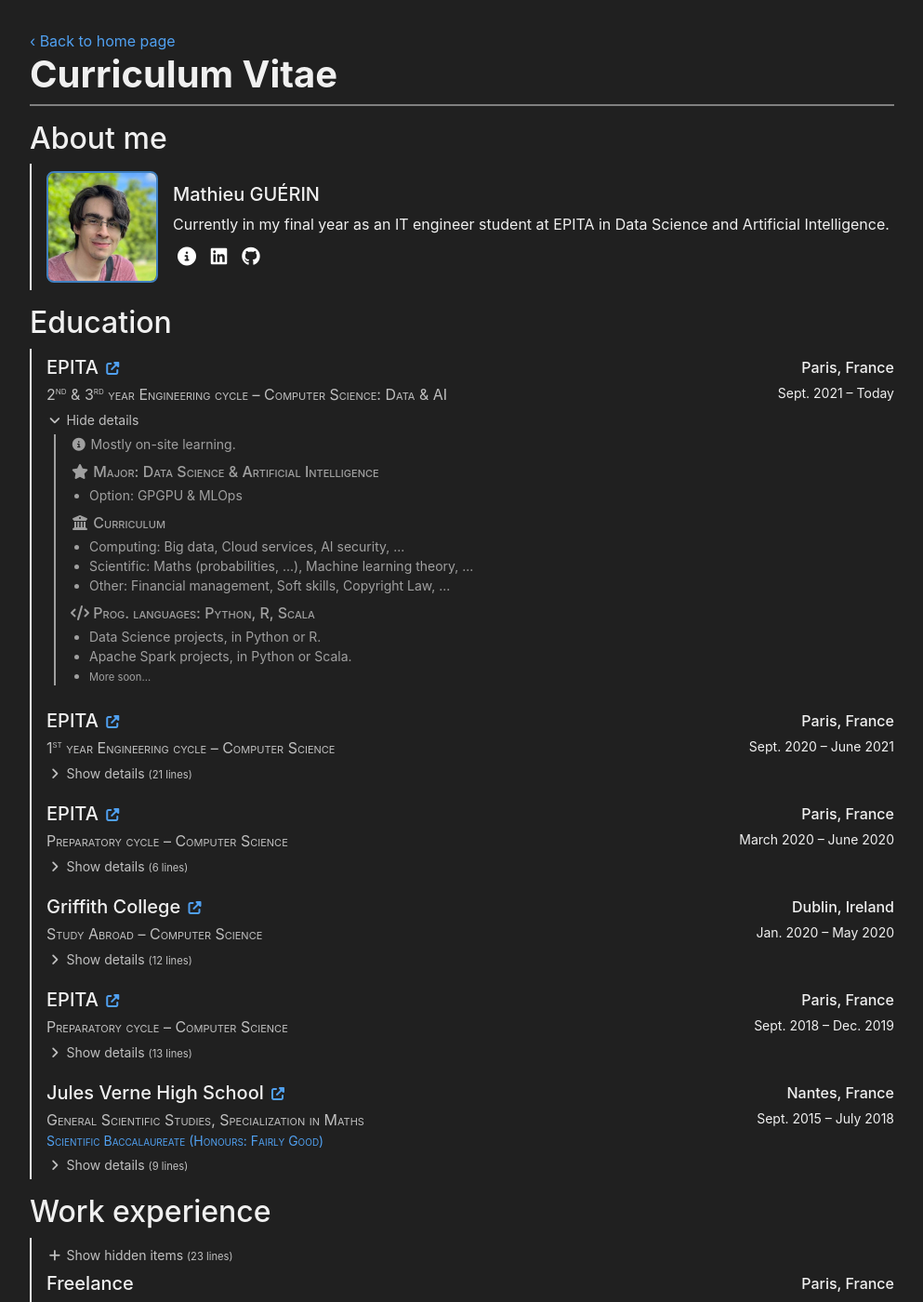
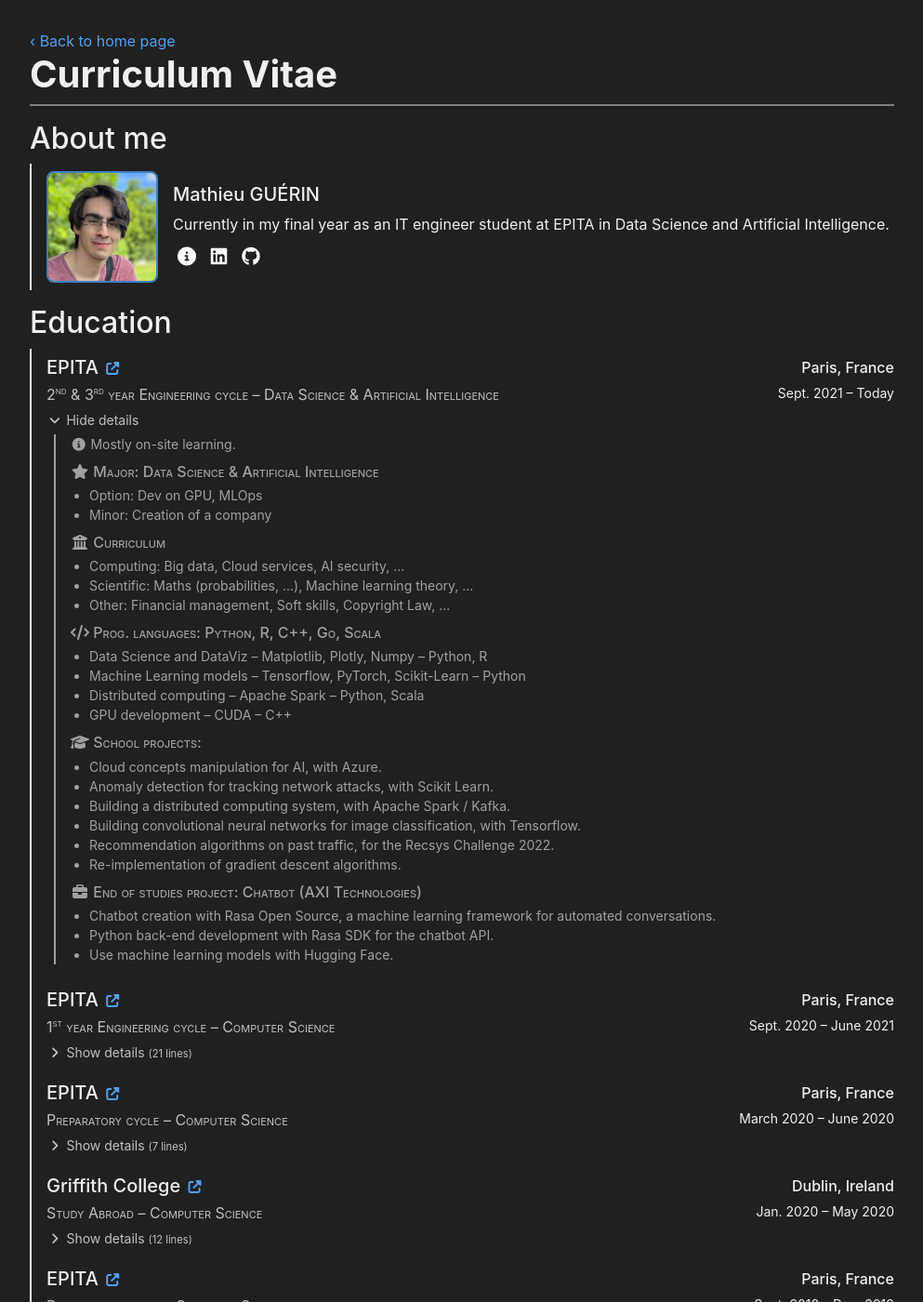
Before and after one commit to matiboux/matiboux.me, a Jekyll site: the page built from cv.html, in a window 1280 px wide and 1400 px high. Shown: the whole window at 93% size, without its empty margins (143-1136 px from the left). Built offline with Jekyll 4.4.1, drawn with Linux system fonts in a browser that asks for light colours; nearby versions of some CDN libraries; some of the changed text lies outside the part shown.

Commit message:
Update info in cv.yml

```diff
--- a/_data/cv.yml
+++ b/_data/cv.yml
@@ -6,7 +6,7 @@ education:
   items:
   - title: EPITA
     link: https://www.epita.fr/
-    position: "2<sup>nd</sup> & 3<sup>rd</sup> year Engineering cycle – Computer Science: Data & AI"
+    position: "2<sup>nd</sup> & 3<sup>rd</sup> year Engineering cycle – Data Science & Artificial Intelligence"
     location: Paris, France
     date: Sept. 2021 – Today
     info: Mostly on-site learning.
@@ -16,8 +16,8 @@ education:
     - icon: fas fa-star
       title: "Major: Data Science & Artificial Intelligence"
       items:
-      - "Option: GPGPU & MLOps"
-      # - "Minor: Finance / Tech For Good"
+      - "Option: Dev on GPU, MLOps"
+      - "Minor: Creation of a company"
     - icon: fas fa-university
       title: "Curriculum"
       items:
@@ -27,15 +27,27 @@ education:
       # - "Management: Financial management, ..."
       # - "Humanities: Soft skills, Copyright Law, ..."
     - icon: fas fa-code fa-fw
-      title: "Prog. languages: Python, R, Scala"
+      title: "Prog. languages: Python, R, C++, Go, Scala"
       items:
-      - "Data Science projects, in Python or R."
-      - "Apache Spark projects, in Python or Scala."
-      - "<small>More soon...</small>"
-    # - icon: fas fa-graduation-cap fa-fw
-    #   title: "School projects:"
-    #   items:
-    #   - "<small>More soon...</small>"
+      - "Data Science and DataViz – Matplotlib, Plotly, Numpy – Python, R"
+      - "Machine Learning models – Tensorflow, PyTorch, Scikit-Learn – Python"
+      - "Distributed computing – Apache Spark – Python, Scala"
+      - "GPU development – CUDA – C++"
+    - icon: fas fa-graduation-cap fa-fw
+      title: "School projects:"
+      items:
+      - "Cloud concepts manipulation for AI, with Azure."
+      - "Anomaly detection for tracking network attacks, with Scikit Learn."
+      - "Building a distributed computing system, with Apache Spark / Kafka."
+      - "Building convolutional neural networks for image classification, with Tensorflow."
+      - "Recommendation algorithms on past traffic, for the Recsys Challenge 2022."
+      - "Re-implementation of gradient descent algorithms."
+    - icon: fas fa-briefcase
+      title: "End of studies project: Chatbot (AXI Technologies)"
+      items:
+      - Chatbot creation with Rasa Open Source, a machine learning framework for automated conversations.
+      - Python back-end development with Rasa SDK for the chatbot API.
+      - Use machine learning models with Hugging Face.
 
   - title: EPITA
     link: https://www.epita.fr/
@@ -56,23 +68,23 @@ education:
       - "Humanities: Business history, Society and equality"
       - "Electives: General French Law, Security"
     - icon: fas fa-code fa-fw
-      title: "Prog. languages: C, C++, Java, Python, Shell, SQL"
+      title: "Prog. languages: C, C++, Java, Python, C#, SQL, Shell"
       items:
-      - "Piscine C – 120 exercises, in C."
-      - "C++ Workshop – 47 exercises, in C++."
-      - "Java Workshop – 29 exercises, in Java."
-      - "Shell Workshop – 28 exercises, in Shell."
-      - "SQL Workshop – 8 exercises, in SQL."
+      - "Piscine C – 120 exercises (C)."
+      - "C++ Workshop – 47 exercises (C++)."
+      - "Java Workshop – 29 exercises (Java)."
+      - "Shell Workshop – 28 exercises (Shell)."
+      - "SQL Workshop – 8 exercises (SQL)."
       - "Unit testing in C, C++, Java & Functional testing in Python, Shell."
     - icon: fas fa-graduation-cap fa-fw
       title: "School projects:"
       items:
-      - "Malloc – a re-implementation of the malloc-family functions, in C."
-      - "42sh – a POSIX shell developed, in a group, in C."
-      - "Spider – a web and reverse proxy HTTP server developed, in a group, in C++."
-      - "Chess – a chess engine and AI developed, in a group, in C++."
-      - "Java WebService – a backend web service with multiple REST endpoints, in Java."
-      - "Ping – a Java-oriented IDE, compatible with Maven and Git."
+      - "Malloc – a re-implementation of the malloc-family functions (C)."
+      - "42sh – a POSIX shell developed (C, group project)."
+      - "Spider – a web and reverse proxy HTTP server developed (C++, group project)."
+      - "Chess – a chess engine and AI developed (C++, group project)."
+      - "Java WebService – a backend web service with multiple REST endpoints (Java, Spark Java)."
+      - "Ping – a Java-oriented IDE, compatible with Maven and Git (Java, group project)."
 
   - title: EPITA
     link: https://www.epita.fr/
@@ -92,6 +104,8 @@ education:
       - "Humanities: French, English, Cultural opening"
     - icon: fas fa-code fa-fw
       title: "Prog. languages: C, Rust"
+      items:
+      - "Programming practicals – C, Rust."
 
   - title: Griffith College
     link: https://www.griffith.ie/
@@ -111,8 +125,8 @@ education:
     - icon: fas fa-code fa-fw
       title: "Prog. languages: Java"
       items:
-      - "Algorithm practicals in Java."
-      - "Android applications in Java using Android Studio."
+      - "Algorithmic practicals – Java."
+      - "Android applications development – Java, Android Studio."
     - icon: fas fa-graduation-cap fa-fw
       title: "School projects:"
       items:
@@ -135,17 +149,20 @@ education:
     - icon: fas fa-university
       title: "Curriculum:"
       items:
-      - "Computing: Algorithms, Programming, Computer Architecture"
+      - "Computing: Algorithmics, Programming, Computer Architecture"
       - "Engineering: Maths, Physics, Electronics"
       - "Humanities: French, English, Cultural opening"
     - icon: fas fa-code fa-fw
-      title: "Prog. languages: C, C#, Python, oCaml"
+      title: "Prog. languages: C, Python, C#, OCaml"
+      items:
+      - "Programming practicals – C, C#, OCaml."
+      - "Algorithmic practicals – Python."
     - icon: fas fa-graduation-cap fa-fw
       title: "School projects:"
       items:
-      - text: Blast – a video game made in group with the Unity game engine.
+      - text: Blast – a multiplayer video game (C#, Unity, group project).
         link: https://g00pix.github.io/ProjetBlast/
-      - "OCR Gang – an OCR program made in a group, coded in C."
+      - "OCR Gang – an OCR program (C, group project)."
     - icon: fas fa-book fa-fw
       title: "Personal and/or extracurricular projects:"
       items:
@@ -202,6 +219,25 @@ work:
       items:
       - Registration to the auto-entrepreneur regime.
 
+  - title: 2GETHER
+    position: Copresident & Lead Web DeveloperCopresident
+    # location: Paris, France
+    date: Dec. 2020 – Today
+    visible: true
+    detailed: false
+    description:
+    - icon: fas fa-file-lines
+      title: "Projects:"
+      items:
+      - Website development (static HTML, NodeJS, Astro).
+      - Discord community bot development (Discord.js + custom framework).
+      - Upcoming back-end API development (PHP).
+    - icon: fas fa-file-pen
+      title: "Administrative:"
+      items:
+      - Writing of the association's statutes and bylaws at its creation.
+      - Writing of the reports and tracking of the financial accounts.
+
   - title: Brainsonic
     link: https://www.brainsonic.com/
     position: Intern Back-end Web Developer
@@ -223,6 +259,11 @@ work:
       - Full-stack JavaScript development with Vue.js, Nuxt.js (Node.js).
       - Front-end development with SCSS, LESS, Tailwind CSS.
       - Application deployment on Heroku, WP Engine and Microsoft Azure.
+    - icon: fas fa-bolt
+      title: "Organization:"
+      items:
+      - Reporting of hours worked and tasks completed on projects each day.
+      - Extremely detailed personal reporting in preparation of the internship report.
     - icon: fas fa-circle-question
       text: "Context: First internship for the validation of the engineering cycle at EPITA."
 
@@ -285,13 +326,13 @@ associative:
   items:
   - title: 2GETHER
     link: https://2gether-asso.fr/
-    position: Co-president
-    date: Jan. 2020 – Today
+    position: Copresident
+    date: Dec. 2020 – Today
     visible: true
     detailed: null
     description:
     - items:
-      - Jan. 2020 – Co-founded the association under the French law of July 1, 1901.
+      - Jan. 2021 – Co-founded the association under the French law of July 1, 1901.
 
   - title: Associative Life – Jules Verne High School
     position: Communication Officer (at the Maison des Lycéens)
```
